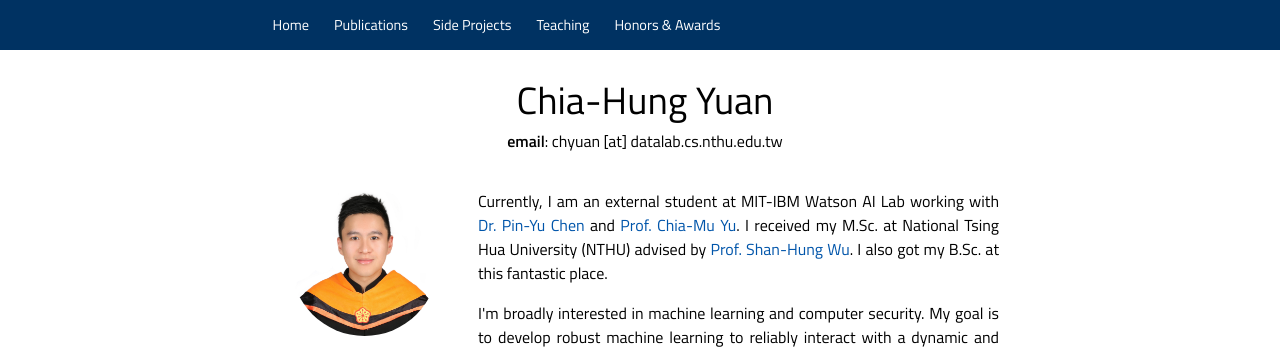
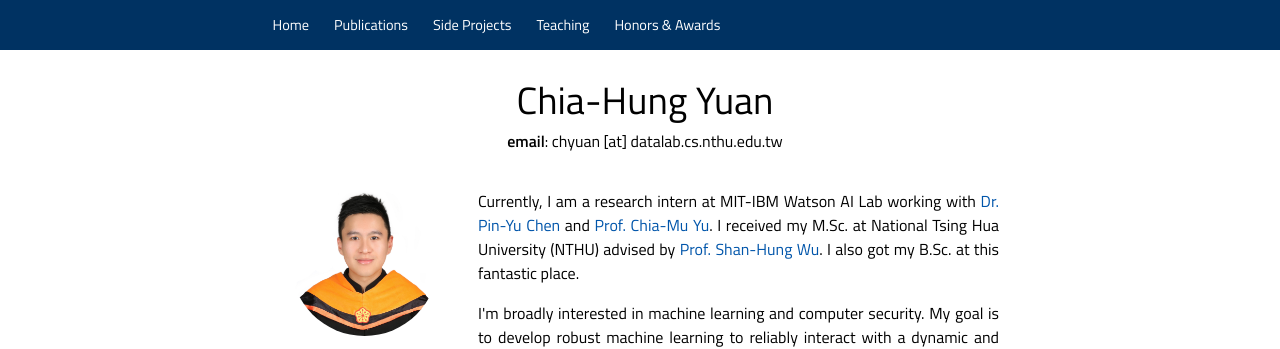
Before and after one commit to lionelmessi6410/lionelmessi6410.github.io, a plain HTML site: page index.html in a window 1280 px wide. Shown: the top 349 px of the page. Drawn offline with Linux system fonts and the light colour scheme.

Commit message:
Update profile

```diff
--- a/index.html
+++ b/index.html
@@ -111,7 +111,7 @@
 
                 <td width="75%" valign="top" align="justify">
                   <p>
-                  Currently, I am an external student at MIT-IBM Watson AI Lab working with <a href="https://sites.google.com/site/pinyuchenpage" target="_blank">Dr. Pin-Yu Chen</a> and <a href="https://chiamuyu.weebly.com/" target="_blank">Prof. Chia-Mu Yu</a>. I received my M.Sc. at National Tsing Hua University (NTHU) advised by <a href="http://www.cs.nthu.edu.tw/~shwu/" target="_blank">Prof. Shan-Hung Wu</a>. I also got my B.Sc. at this fantastic place.
+                  Currently, I am a research intern at MIT-IBM Watson AI Lab working with <a href="https://sites.google.com/site/pinyuchenpage" target="_blank">Dr. Pin-Yu Chen</a> and <a href="https://chiamuyu.weebly.com/" target="_blank">Prof. Chia-Mu Yu</a>. I received my M.Sc. at National Tsing Hua University (NTHU) advised by <a href="http://www.cs.nthu.edu.tw/~shwu/" target="_blank">Prof. Shan-Hung Wu</a>. I also got my B.Sc. at this fantastic place.
                   </p>
                   <p>
                     I'm broadly interested in machine learning and computer security. My goal is to develop robust machine learning to reliably interact with a dynamic and uncertain world. This goal has many layers – from how we can quantify uncertainty and improve robustness in decision-making procedures, to how the learning algorithm converges and generalizes to the unseen data.
```
